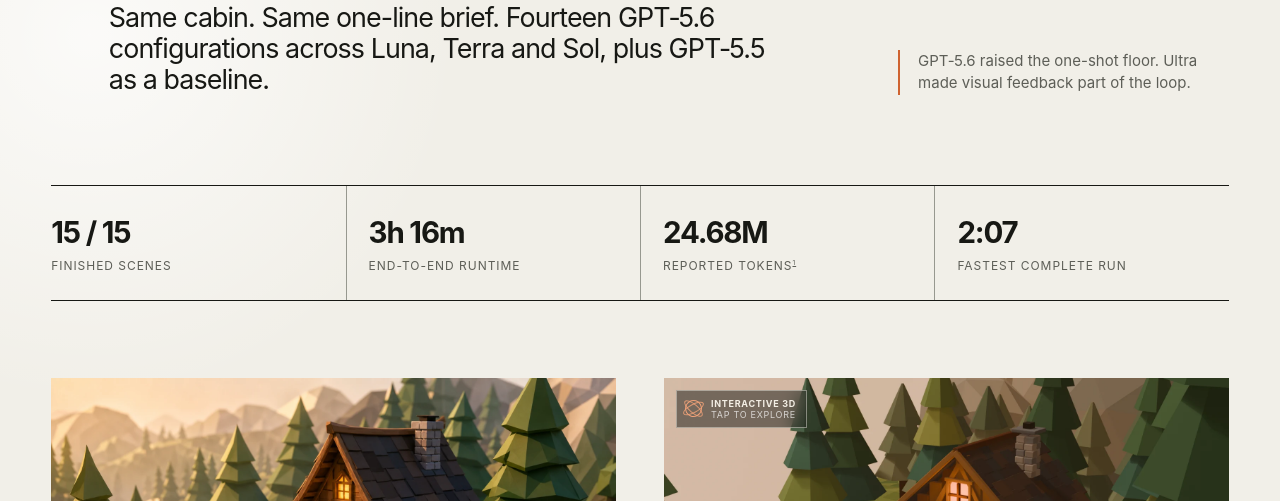
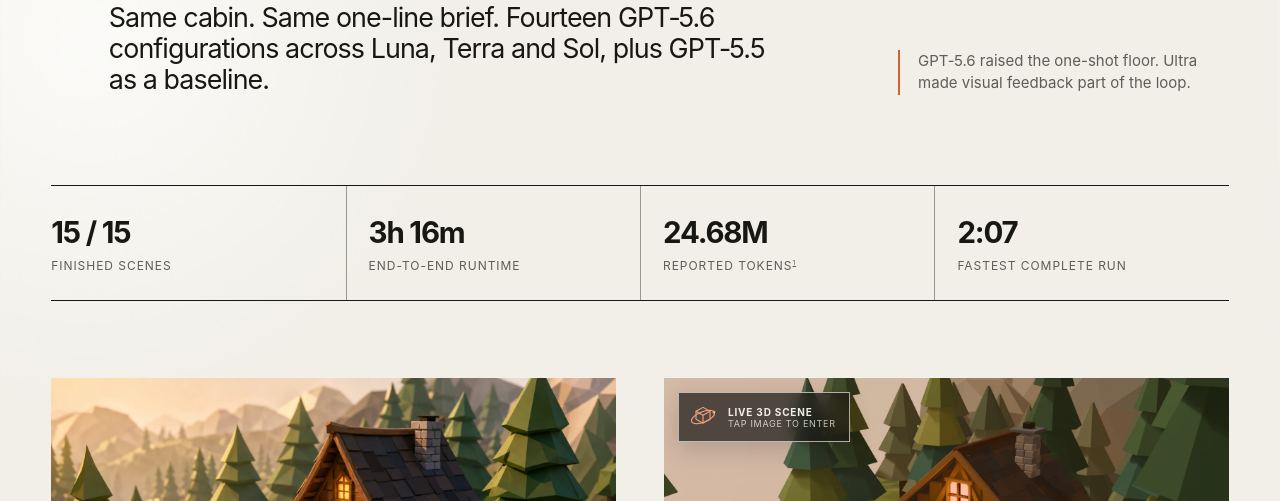
Before and after one commit to ralfboltshauser/gpt-5-6-blender-benchmark, a website: page site/index.html in a window 1280 px wide. Shown: the part 451-952 px from the top of the page. Drawn offline with Linux system fonts and the light colour scheme.

Commit message:
Strengthen the 3D viewport affordance (#7)
Make the interactive scene unmistakable with a live 3D badge, explicit hover and tap instructions, viewport cursors, and whole-poster touch activation.

```diff
--- a/site/app.js
+++ b/site/app.js
@@ -406,7 +406,7 @@ function setupHeroViewer() {
         if (!viewer) throw new Error("The 3D viewer did not initialize.");
         controller = viewer;
         launchButton.disabled = false;
-        setLaunchLabel("Explore in 3D");
+        setLaunchLabel("Open 3D scene");
         if (pinned) setView("pinned");
         else if (pointerInside && !suppressHover) setView("preview");
         else setView("poster");
@@ -456,6 +456,10 @@ function setupHeroViewer() {
   launchButton.addEventListener("click", pinViewer);
   resetButton.addEventListener("click", () => controller?.resetView());
   showImageButton.addEventListener("click", showPoster);
+  host.addEventListener("click", event => {
+    if (event.target.closest("button") || host.dataset.view !== "poster") return;
+    pinViewer(event);
+  });
 
   host.addEventListener("pointerenter", () => {
     if (!hoverPreview) return;
--- a/site/index.html
+++ b/site/index.html
@@ -58,15 +58,20 @@
           </figure>
           <div class="comparison-arrow" aria-hidden="true">→</div>
           <figure>
-            <div class="image-frame model-stage" data-model-viewer data-model="assets/models/sol-ultra-diorama.glb" data-load="idle" data-view="poster" data-manual="false" role="group" aria-label="Sol Ultra render with an optional interactive 3D preview">
+            <div class="image-frame model-stage" data-model-viewer data-model="assets/models/sol-ultra-diorama.glb" data-load="idle" data-view="poster" data-manual="false" role="group" aria-label="Sol Ultra interactive 3D scene. Hover, tap, or use the button to explore.">
               <img class="model-poster" src="assets/renders/gpt-5-6-sol-ultra.webp" alt="Sol Ultra output: a detailed low-poly cabin, path, props and forest" width="1600" height="900">
               <div class="model-canvas-mount" data-viewer-canvas aria-hidden="true" inert></div>
               <div class="model-loading" aria-hidden="true"><span></span></div>
               <div class="model-discovery" aria-hidden="true">
-                <span class="model-discovery-icon"></span>
-                <span class="model-discovery-copy"><strong>Interactive 3D</strong><small class="model-discovery-hover">Hover to explore</small><small class="model-discovery-tap">Tap to explore</small></span>
+                <svg class="model-discovery-icon" viewBox="0 0 32 32" focusable="false">
+                  <path d="M16 5 24 9.5v9L16 23l-8-4.5v-9L16 5Z"></path>
+                  <path d="m8 9.5 8 4.5 8-4.5M16 14v9"></path>
+                  <ellipse cx="16" cy="16" rx="14" ry="6" transform="rotate(-22 16 16)"></ellipse>
+                  <circle cx="28.5" cy="10.5" r="1.6"></circle>
+                </svg>
+                <span class="model-discovery-copy"><strong>Live 3D scene</strong><small class="model-discovery-hover">Hover image to enter</small><small class="model-discovery-tap">Tap image to enter</small></span>
               </div>
-              <button class="model-launch" type="button" data-viewer-launch><span data-viewer-launch-label>Explore in 3D</span><span aria-hidden="true">↗</span></button>
+              <button class="model-launch" type="button" data-viewer-launch><span data-viewer-launch-label>Open 3D scene</span><span aria-hidden="true">↗</span></button>
               <div class="model-toolbar" data-viewer-toolbar inert>
                 <span class="model-live"><i aria-hidden="true"></i>Live 3D</span>
                 <div class="model-toolbar-actions">
@@ -78,7 +83,7 @@
               <p class="model-hint model-hint-pinned">Drag to orbit <span>·</span> Pinch or scroll to zoom</p>
               <p class="sr-only" aria-live="off" data-viewer-status>Static preview</p>
             </div>
-            <figcaption><span>Highest visual score · Interactive 3D</span><strong>GPT‑5.6 Sol · Ultra</strong></figcaption>
+            <figcaption><span><b class="model-caption-badge">3D</b> Hover or tap to enter the scene</span><strong>GPT‑5.6 Sol · Ultra</strong></figcaption>
           </figure>
         </div>
         <p class="hero-caption">Sol Ultra scored two points above Sol xhigh while using 3.47× the tokens and 3.25× the time.</p>
--- a/site/styles.css
+++ b/site/styles.css
@@ -193,6 +193,7 @@ code {
   isolation: isolate;
   background: linear-gradient(150deg, #d9bda5 0%, #c8a17f 72%, #526653 150%);
 }
+.model-stage[data-enhanced="true"][data-view="poster"] { cursor: pointer; }
 .model-poster,
 .model-canvas-mount {
   position: absolute;
@@ -209,7 +210,9 @@ code {
 .model-stage[data-load="ready"][data-view="preview"] .model-canvas-mount,
 .model-stage[data-load="ready"][data-view="pinned"] .model-canvas-mount { opacity: 1; pointer-events: auto; transform: scale(1); }
 .model-stage[data-load="ready"][data-view="preview"] .model-canvas,
-.model-stage[data-load="ready"][data-view="pinned"] .model-canvas { touch-action: none; }
+.model-stage[data-load="ready"][data-view="pinned"] .model-canvas { cursor: grab; touch-action: none; }
+.model-stage[data-load="ready"][data-view="preview"] .model-canvas:active,
+.model-stage[data-load="ready"][data-view="pinned"] .model-canvas:active { cursor: grabbing; }
 .model-loading {
   position: absolute;
   z-index: 4;
@@ -234,40 +237,41 @@ code {
 .model-discovery {
   position: absolute;
   z-index: 4;
-  top: 12px;
-  left: 12px;
+  top: 14px;
+  left: 14px;
   display: none;
   align-items: center;
-  gap: 9px;
-  padding: 8px 10px 8px 8px;
-  border: 1px solid rgba(241,239,232,.46);
-  background: rgba(23,24,20,.5);
+  gap: 11px;
+  padding: 10px 13px 10px 10px;
+  border: 1px solid rgba(241,239,232,.68);
+  background: rgba(23,24,20,.7);
   color: #f3eee4;
   pointer-events: none;
+  box-shadow: 0 8px 26px rgba(0,0,0,.16);
   backdrop-filter: blur(8px);
   transition: opacity .2s ease, transform .2s ease;
 }
-.model-stage[data-enhanced="true"] .model-discovery { display: flex; }
+.model-stage[data-enhanced="true"] .model-discovery { display: flex; animation: model-discovery-in .55s cubic-bezier(.2,.7,.2,1) both; }
+@keyframes model-discovery-in {
+  from { opacity: 0; transform: translateY(-6px) scale(.97); }
+  to { opacity: 1; transform: translateY(0) scale(1); }
+}
 .model-discovery-icon {
-  position: relative;
-  width: 17px;
-  height: 17px;
-  border: 1px solid #f0a279;
-  border-radius: 50%;
-  transform: rotate(-28deg);
+  width: 28px;
+  height: 28px;
+  overflow: visible;
+  fill: none;
+  stroke: #f0a279;
+  stroke-linecap: round;
+  stroke-linejoin: round;
+  stroke-width: 1.25;
 }
-.model-discovery-icon::before,
-.model-discovery-icon::after {
-  position: absolute;
-  inset: 3px -4px;
-  border: 1px solid rgba(240,162,121,.82);
-  border-radius: 50%;
-  content: "";
-}
-.model-discovery-icon::after { transform: rotate(68deg); }
+.model-discovery-icon circle { fill: #f0a279; stroke: none; }
 .model-discovery-copy { display: grid; gap: 2px; }
 .model-discovery-copy strong,
-.model-discovery-copy small { font-size: 9px; line-height: 1; letter-spacing: .08em; text-transform: uppercase; }
+.model-discovery-copy small { line-height: 1; letter-spacing: .08em; text-transform: uppercase; }
+.model-discovery-copy strong { font-size: 10px; }
+.model-discovery-copy small { font-size: 9px; }
 .model-discovery-copy strong { font-weight: 750; }
 .model-discovery-copy small { color: rgba(255,255,255,.72); }
 .model-discovery-tap { display: none; }
@@ -370,6 +374,7 @@ code {
   font-size: 12px;
 }
 .hero-comparison figcaption span { color: var(--muted); }
+.model-caption-badge { display: inline-block; margin-right: 7px; padding: 2px 5px; background: var(--accent); color: #fff; font-size: 9px; letter-spacing: .08em; }
 .comparison-arrow { color: var(--accent); text-align: center; font-size: 26px; }
 .hero-caption {
   max-width: 590px;
```
